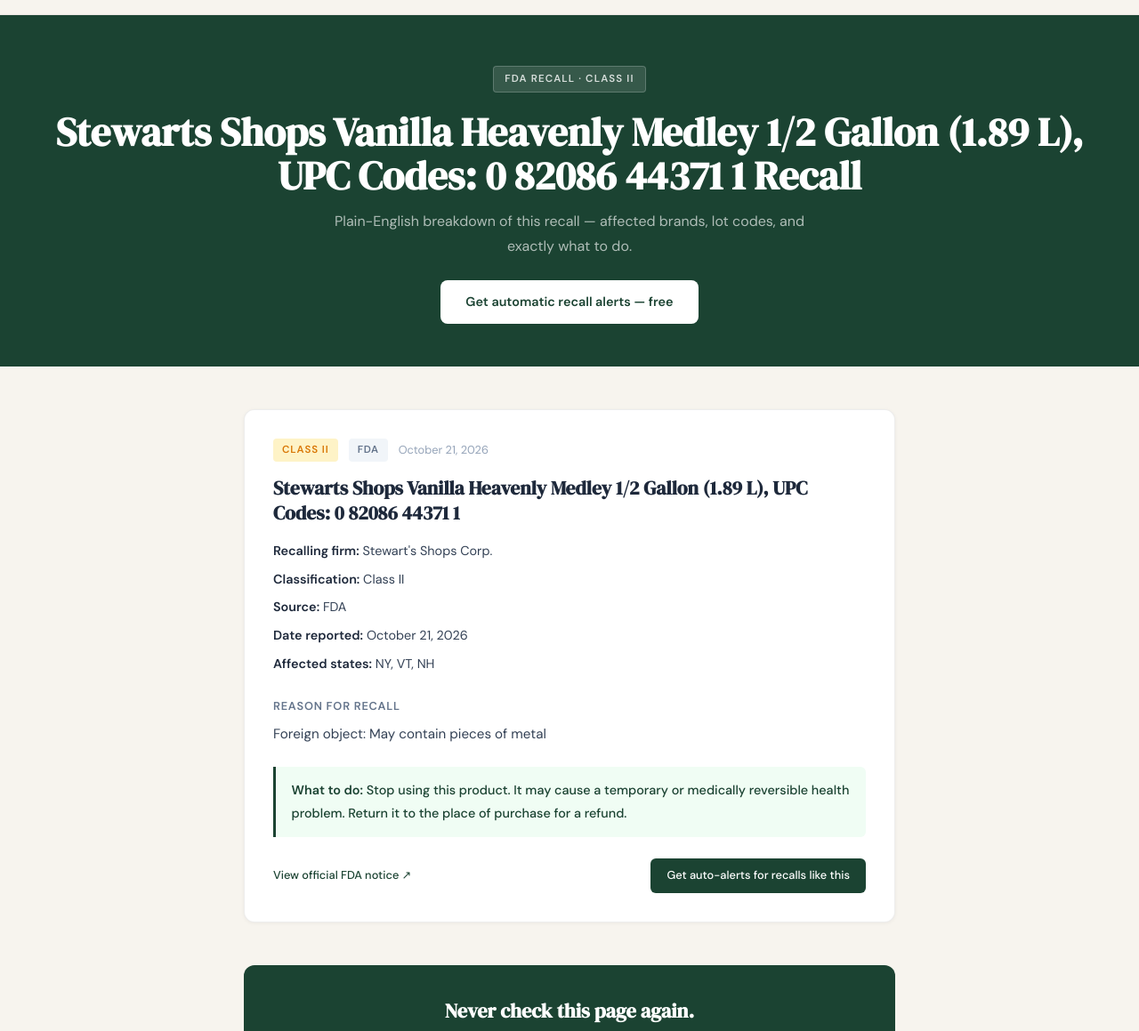
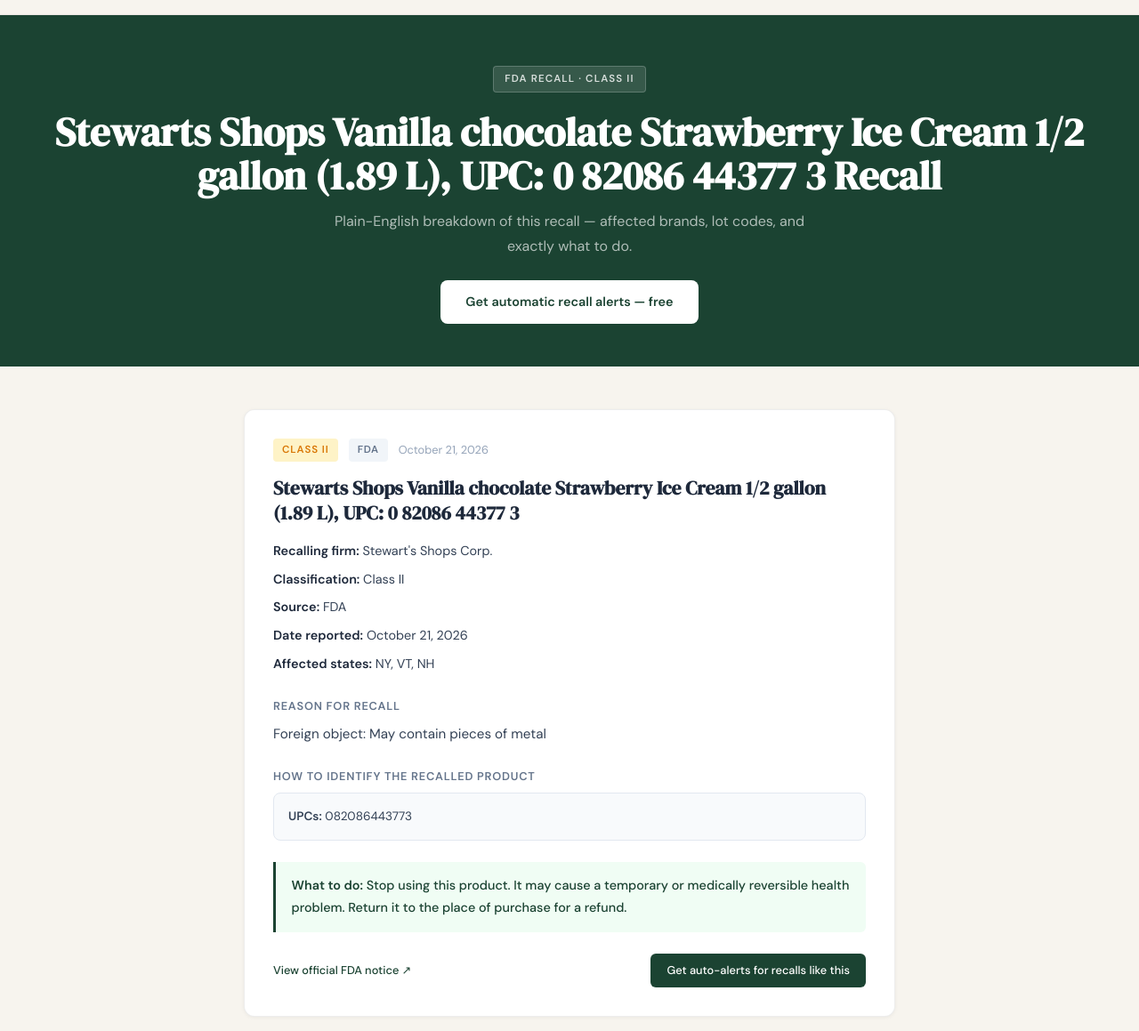
Before and after one commit to mfohrman/noshguard-mvp, a plain HTML site: page recalls/stewarts-shops-vanilla-stewart-metal-2026.html in a window 1280 px wide. Shown: the part 60-1219 px from the top of the page at 89% size. Drawn offline with Linux system fonts and the light colour scheme.

Commit message:
recall page: stewarts-shops-vanilla-stewart-metal-2026.html

```diff
--- a/recalls/stewarts-shops-vanilla-stewart-metal-2026.html
+++ b/recalls/stewarts-shops-vanilla-stewart-metal-2026.html
@@ -3,18 +3,18 @@
 <head>
 <meta charset="UTF-8">
 <meta name="viewport" content="width=device-width, initial-scale=1.0">
-<title>Stewarts Shops Vanilla Heavenly Medley 1/2 Gallon (1.89 L),  UPC Codes: 0 82086 44371 1 Recall — Class II (FDA) | NoshGuard</title>
-<meta name="description" content="Stewarts Shops Vanilla Heavenly Medley 1/2 Gallon (1.89 L),  UPC Codes: 0 82086 44371 1 recalled by Stewart's Shops Corp. for foreign object: may contain pieces of metal. Class II · FDA. What it is, who's affected, and what to do. Get free automatic alerts from NoshGuard.">
+<title>Stewarts Shops Vanilla chocolate Strawberry Ice Cream 1/2 gallon (1.89 L), UPC: 0 82086 44377 3 Recall — Class II (FDA) | NoshGuard</title>
+<meta name="description" content="Stewarts Shops Vanilla chocolate Strawberry Ice Cream 1/2 gallon (1.89 L), UPC: 0 82086 44377 3 recalled by Stewart's Shops Corp. for foreign object: may contain pieces of metal. Class II · FDA. What it is, who's affected, and what to do. Get free automatic alerts from NoshGuard.">
 <meta name="robots" content="index, follow">
 <link rel="canonical" href="https://noshguard.com/recalls/stewarts-shops-vanilla-stewart-metal-2026.html">
 <meta property="og:type" content="article">
 <meta property="og:url" content="https://noshguard.com/recalls/stewarts-shops-vanilla-stewart-metal-2026.html">
-<meta property="og:title" content="Stewarts Shops Vanilla Heavenly Medley 1/2 Gallon (1.89 L),  UPC Codes: 0 82086 44371 1 Recall — NoshGuard">
-<meta property="og:description" content="Stewarts Shops Vanilla Heavenly Medley 1/2 Gallon (1.89 L),  UPC Codes: 0 82086 44371 1 recalled by Stewart's Shops Corp. for foreign object: may contain pieces of metal. Class II · FDA. What it is, who's affected, and what to do. Get free automatic alerts from NoshGuard.">
+<meta property="og:title" content="Stewarts Shops Vanilla chocolate Strawberry Ice Cream 1/2 gallon (1.89 L), UPC: 0 82086 44377 3 Recall — NoshGuard">
+<meta property="og:description" content="Stewarts Shops Vanilla chocolate Strawberry Ice Cream 1/2 gallon (1.89 L), UPC: 0 82086 44377 3 recalled by Stewart's Shops Corp. for foreign object: may contain pieces of metal. Class II · FDA. What it is, who's affected, and what to do. Get free automatic alerts from NoshGuard.">
 <meta property="og:site_name" content="NoshGuard">
 <meta name="twitter:card" content="summary_large_image">
-<meta name="twitter:title" content="Stewarts Shops Vanilla Heavenly Medley 1/2 Gallon (1.89 L),  UPC Codes: 0 82086 44371 1 Recall — NoshGuard">
-<meta name="twitter:description" content="Stewarts Shops Vanilla Heavenly Medley 1/2 Gallon (1.89 L),  UPC Codes: 0 82086 44371 1 recalled by Stewart's Shops Corp. for foreign object: may contain pieces of metal. Class II · FDA. What it is, who's affected, and what to do. Get free automatic alerts from NoshGuard.">
+<meta name="twitter:title" content="Stewarts Shops Vanilla chocolate Strawberry Ice Cream 1/2 gallon (1.89 L), UPC: 0 82086 44377 3 Recall — NoshGuard">
+<meta name="twitter:description" content="Stewarts Shops Vanilla chocolate Strawberry Ice Cream 1/2 gallon (1.89 L), UPC: 0 82086 44377 3 recalled by Stewart's Shops Corp. for foreign object: may contain pieces of metal. Class II · FDA. What it is, who's affected, and what to do. Get free automatic alerts from NoshGuard.">
 <link rel="preconnect" href="https://fonts.googleapis.com">
 <link href="https://fonts.googleapis.com/css2?family=DM+Serif+Display:ital@0;1&family=DM+Sans:wght@300;400;500;600&display=swap" rel="stylesheet">
 <style>
@@ -41,7 +41,7 @@
   @media(max-width:600px){nav{padding:1rem;}.hero{padding:2.5rem 1.25rem 2rem;}.container{padding:2rem 1.25rem 4rem;}}
 </style>
 <script type="application/ld+json">
-{"@context": "https://schema.org", "@type": "NewsArticle", "headline": "Stewarts Shops Vanilla Heavenly Medley 1/2 Gallon (1.89 L),  UPC Codes: 0 82086 44371 1 Recall", "datePublished": "2026-10-21", "dateModified": "2026-10-21", "description": "Stewarts Shops Vanilla Heavenly Medley 1/2 Gallon (1.89 L),  UPC Codes: 0 82086 44371 1 recalled by Stewart's Shops Corp. for foreign object: may contain pieces of metal. Class II · FDA. What it is, who's affected, and what to do. Get free automatic alerts from NoshGuard.", "publisher": {"@type": "Organization", "name": "NoshGuard"}, "mainEntityOfPage": "https://noshguard.com/recalls/stewarts-shops-vanilla-stewart-metal-2026.html", "about": {"@type": "Thing", "name": "Stewarts Shops Vanilla Heavenly Medley 1/2 Gallon (1.89 L),  UPC Codes: 0 82086 44371 1", "description": "Foreign object: May contain pieces of metal"}}
+{"@context": "https://schema.org", "@type": "NewsArticle", "headline": "Stewarts Shops Vanilla chocolate Strawberry Ice Cream 1/2 gallon (1.89 L), UPC: 0 82086 44377 3 Recall", "datePublished": "2026-10-21", "dateModified": "2026-10-21", "description": "Stewarts Shops Vanilla chocolate Strawberry Ice Cream 1/2 gallon (1.89 L), UPC: 0 82086 44377 3 recalled by Stewart's Shops Corp. for foreign object: may contain pieces of metal. Class II · FDA. What it is, who's affected, and what to do. Get free automatic alerts from NoshGuard.", "publisher": {"@type": "Organization", "name": "NoshGuard"}, "mainEntityOfPage": "https://noshguard.com/recalls/stewarts-shops-vanilla-stewart-metal-2026.html", "about": {"@type": "Thing", "name": "Stewarts Shops Vanilla chocolate Strawberry Ice Cream 1/2 gallon (1.89 L), UPC: 0 82086 44377 3", "description": "Foreign object: May contain pieces of metal"}}
 </script>
 </head>
 <body>
@@ -49,7 +49,7 @@
 
 <div class="hero">
   <div class="badge">FDA Recall &middot; Class II</div>
-  <h1>Stewarts Shops Vanilla Heavenly Medley 1/2 Gallon (1.89 L),  UPC Codes: 0 82086 44371 1 Recall</h1>
+  <h1>Stewarts Shops Vanilla chocolate Strawberry Ice Cream 1/2 gallon (1.89 L), UPC: 0 82086 44377 3 Recall</h1>
   <p>Plain-English breakdown of this recall — affected brands, lot codes, and exactly what to do.</p>
   <a href="/enroll.html" class="hero-cta">Get automatic recall alerts &mdash; free</a>
 </div>
@@ -62,7 +62,7 @@
       <span style="color:#94A3B8;font-size:0.8rem;">October 21, 2026</span>
     </div>
 
-    <h2 style="font-family:'DM Serif Display',serif;font-size:1.35rem;color:#1E293B;line-height:1.3;margin-bottom:1rem;">Stewarts Shops Vanilla Heavenly Medley 1/2 Gallon (1.89 L),  UPC Codes: 0 82086 44371 1</h2>
+    <h2 style="font-family:'DM Serif Display',serif;font-size:1.35rem;color:#1E293B;line-height:1.3;margin-bottom:1rem;">Stewarts Shops Vanilla chocolate Strawberry Ice Cream 1/2 gallon (1.89 L), UPC: 0 82086 44377 3</h2>
 
     <p style="font-size:0.9rem;color:#334155;margin-bottom:0.4rem;"><strong style="color:#1E293B;">Recalling firm:</strong> Stewart's Shops Corp.</p>
         <p style="font-size:0.9rem;color:#334155;margin-bottom:0.4rem;"><strong style="color:#1E293B;">Classification:</strong> Class II</p>
@@ -74,6 +74,10 @@
       <p style="font-size:0.95rem;color:#334155;">Foreign object: May contain pieces of metal</p>
 
 
+      <p style="font-size:0.8rem;color:#64748B;margin:1.5rem 0 0.4rem;font-weight:600;text-transform:uppercase;letter-spacing:0.06em;">How to identify the recalled product</p>
+      <div style="background:#F8FAFC;border:1px solid #E2E8F0;border-radius:8px;padding:0.9rem 1rem;font-size:0.85rem;color:#334155;line-height:1.7;">
+        <strong>UPCs:</strong> 082086443773
+      </div>
 
     <div style="background:#F0FDF4;border-left:3px solid #1B4332;padding:0.9rem 1.1rem;border-radius:0 6px 6px 0;margin:1.5rem 0;">
       <p style="font-size:0.9rem;color:#1B4332;font-weight:500;margin:0;"><strong>What to do:</strong> Stop using this product. It may cause a temporary or medically reversible health problem. Return it to the place of purchase for a refund.</p>
```
